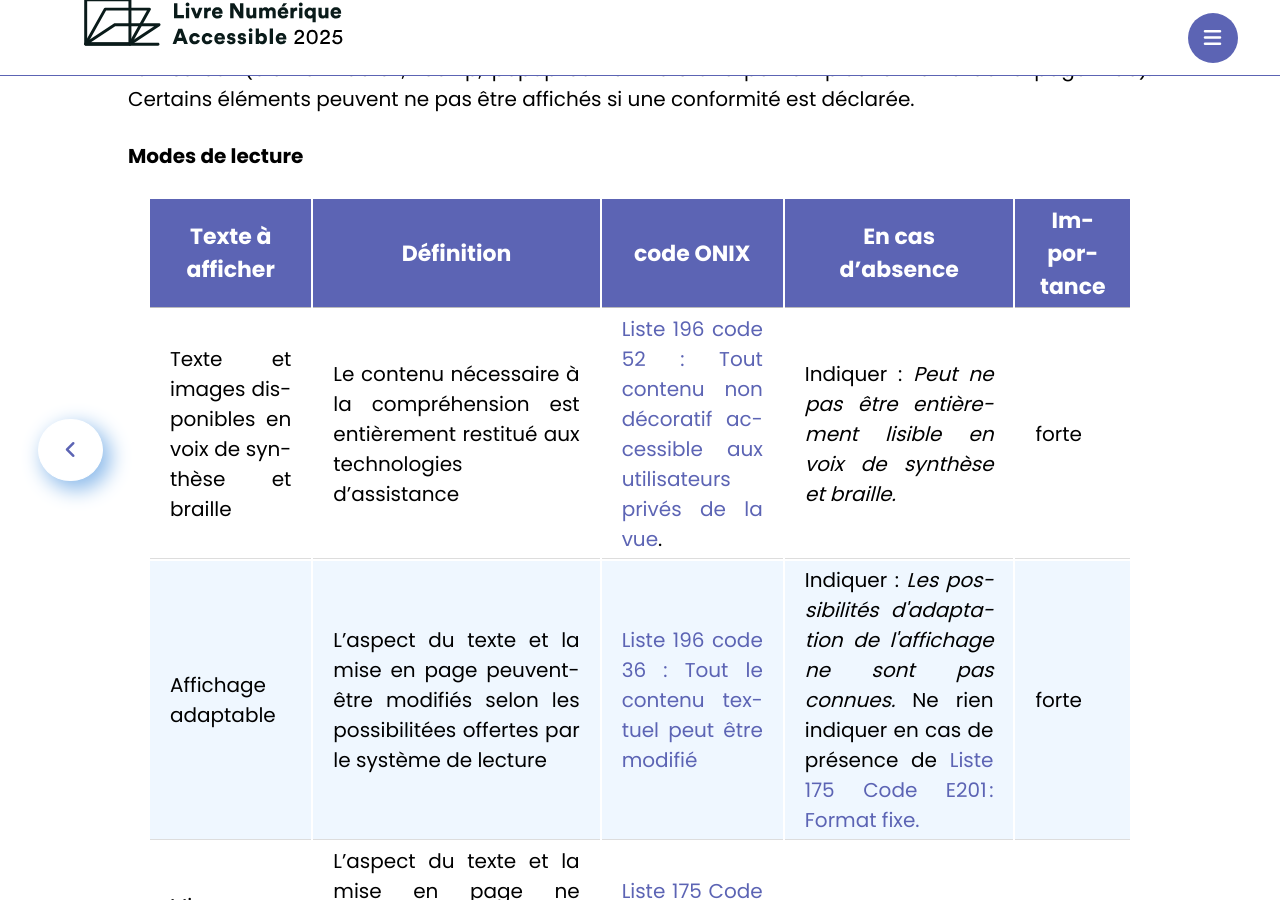
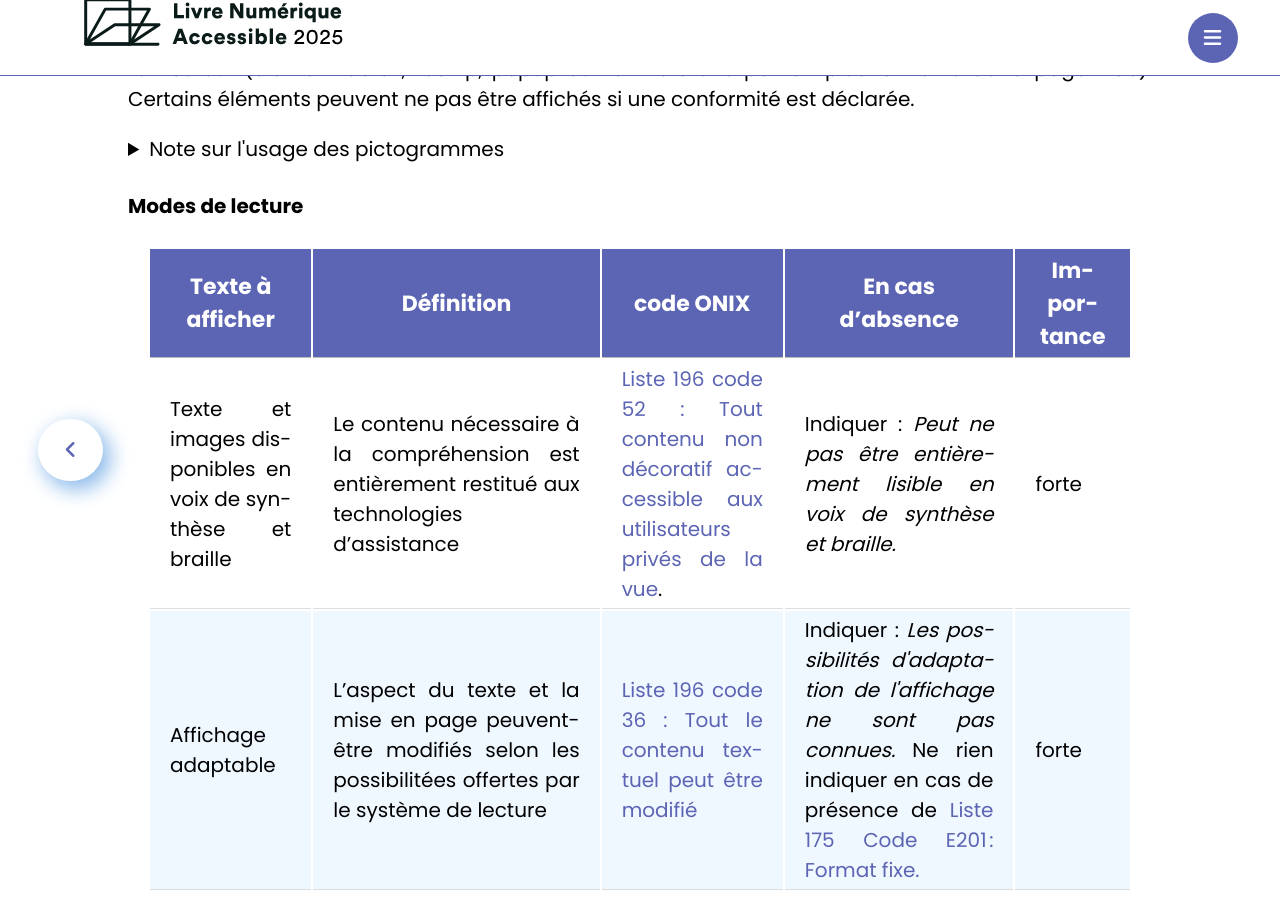
Before and after one commit to edition-accessible/lina25, a Jekyll site: the page built from ressources/Informer.md, in a window 1280 px wide and 900 px high, scrolled down 2339 px. Built offline with Jekyll 4.4.1, drawn with Linux system fonts in a browser that asks for light colours; nearby versions of some CDN libraries; comment, search, counter and statistics services are not loaded.

Commit message:
Ajoute une note sur l'usage des pictogrammes

```diff
--- a/ressources/Informer.md
+++ b/ressources/Informer.md
@@ -61,6 +61,21 @@
 
 <p>Chaque tableau indique une catégorie d'information qui peuvent être affichées sur une seule ligne ou regroupées sous l'intitulé correspondant. Les intitulés des catégories peuvent être repris ou omis.</p>
 <p>Les éléments d'importance forte devraient toujours être affichés et visibles sans action spécifique de l'utilisateur. Les autres éléments peuvent être masqués et disponibles seulement après action de l'utilisateur (élément détail, tooltip, popup ou lien vers une portion plus lointaine de la page web). Certains éléments peuvent ne pas être affichés si une conformité est déclarée.</p>
+
+<details>
+<summary>Note sur l'usage des pictogrammes</summary>
+<p>Les pictogrammes peuvent être des indicateurs visuels efficaces et peuvent faciliter l'accès à certains publics. Néanmoins plusieurs points d'attention sont à considérer lors de leur usage. La liste suivante relève les principaux, plus d'information sur l'usage des icônes à des fins d'accessibilité peut être trouvé sur les pages de règles supplémentaires aux WCAG du W3C : <a href="https://www.w3.org/WAI/WCAG2/supplemental/patterns/o1p07-icons-used/" lang ="en">Supplemental Guidance to WCAG 2 Cognitive Accessibility Design Pattern: Use Icons that Help the User</a>.
+
+* Chaque icône ou symbole doit avoir une signification unique et se trouver à côté du contenu auquel il se rapporte.
+*  Utilisez des icônes ou des symboles clairs et sans ambiguïté, faciles à voir et à agrandir.
+* Tenez compte des différences culturelles.
+* Dans le cas où les pictogrammes ne seraient pas utilisés en combinaison avec le texte, une page guide devra indiquer à quelle information correspond chaque pictogramme et le texte alternatif correspondant devra être apposé à chaque occurrence.
+* À l'inverse, si le texte est toujours présent avec le pictogramme, celui-ci devra être considérer comme décoratif et comporter un argument alt vide ainsi qu'un argument role decoration.
+</p>
+
+<p></p>
+</details>
+
 <h4>Modes de lecture</h4>
 <table  class="zebra">
 <thead>
```
